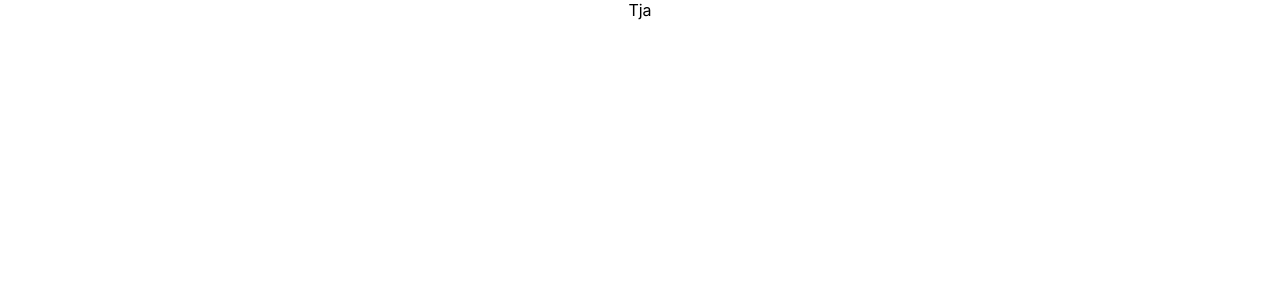
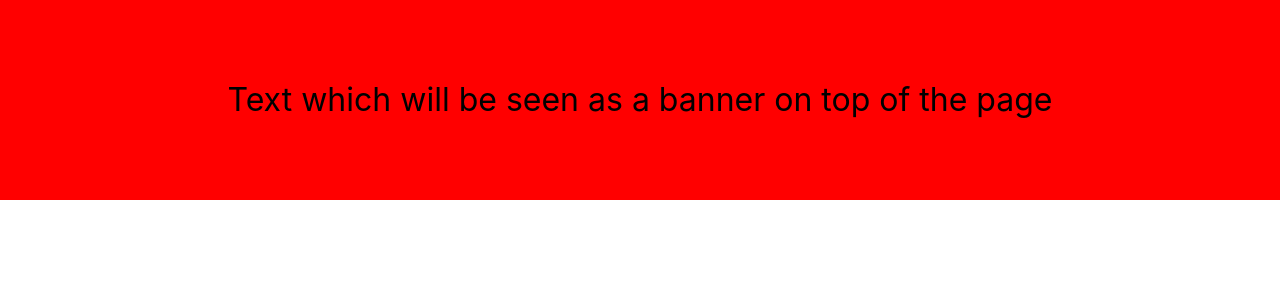
Before and after one commit to snablis/DigitalentRecruit, a React (Create React App) app: page / in a window 1280 px wide. Shown: the top 300 px of the page. Built offline with nearby package versions, Linux system fonts and the light colour scheme.

Commit message:
created layout for titlebanner

```diff
--- a/src/components/TitleBanner/TitleBanner.js
+++ b/src/components/TitleBanner/TitleBanner.js
@@ -1 +1,12 @@
 import React from 'react';
+import classes from './TitleBanner.module.css';
+
+const titleBanner = (props) => (
+    <div className={classes.titleBanner}>
+        <p>
+            Text which will be seen as a banner on top of the page
+            </p>
+    </div>
+)
+
+export default titleBanner
--- /dev/null
+++ b/src/components/TitleBanner/TitleBanner.module.css
@@ -0,0 +1,12 @@
+.titleBanner{
+    background: red;
+    width: 100%;
+    height: 200px;
+}
+
+.titleBanner p {
+    margin: auto;
+    padding: 80px;
+    font: arial, sans-serif;
+    font-size: 2em;
+}
--- a/src/containers/TopPage.js
+++ b/src/containers/TopPage.js
@@ -1,4 +1,5 @@
 import React from 'react';
+import TitleBanner from '../components/TitleBanner/TitleBanner'
 
 class TopPage extends React.Component {
     componentDidMount() {
@@ -8,24 +9,24 @@ state = {
         User: {
             Name: '',
             Age: 0,
-        Email:'',
-        Adress:'',
+            Email: '',
+            Adress: '',
             RecruitmentStep: ''
-    }}
+        }
+    }
 
-    render(){
-        return(
+    render() {
+        return (
             // Graphic introduction on the page
+            <TitleBanner />
 
-// Button to add new candidate
+            // Button to add new candidate.
 
-// Form to fill with new candidate information
+            // Form to fill with new candidate information.
 
-// Searchbar && filter options
+            // Searchbar && filter options.
 
             // Container with current candidates
-
-            'Tja'
         )
     }
 }
```
Also changed, not shown: src/assets/mockdata.json (added, +7 -0 lines), src/components/NewCandidateForm/NewCandidateForm.js (added). Lines whose indentation alone changed are shown as unchanged.
